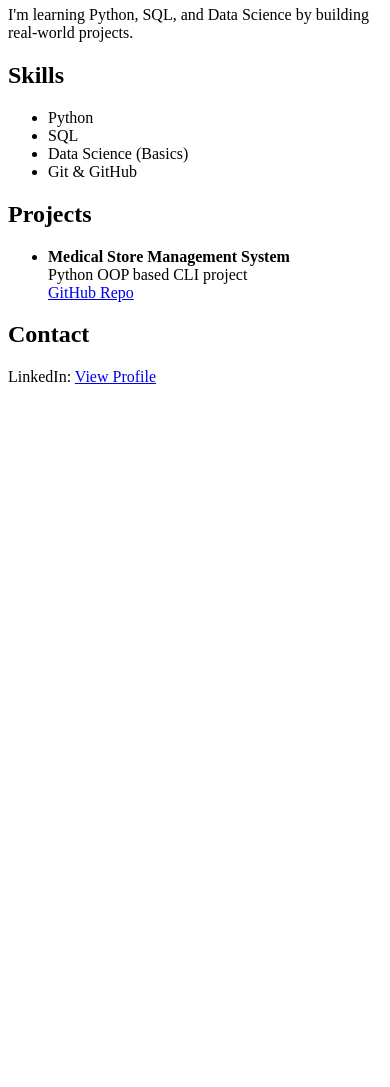
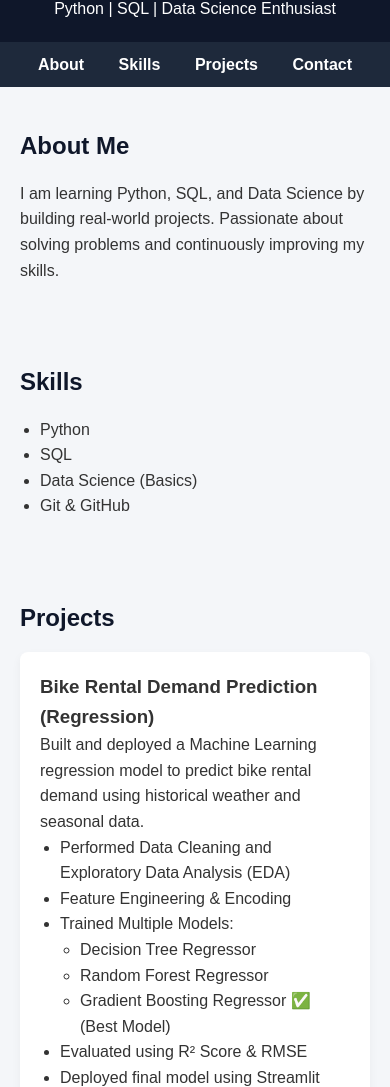
Before and after one commit to Santhu021/Santhu021.github.io, a plain HTML site: page index.html in a window 390 px wide. Shown: the part 75-1162 px from the top of the page. Before the commit the page ends 844 px from the top, so only its background shows below. Drawn offline with Linux system fonts and the light colour scheme.

Commit message:
style: improve UI styling and add navigation section in index.html
- Added responsive navigation bar
- Improved overall layout and spacing
- Updated project section styling
- Enhanced visual presentation of portfolio

```diff
--- a/index.html
+++ b/index.html
@@ -1,14 +1,117 @@
 <!DOCTYPE html>
-<html>
+<html lang="en">
 <head>
+    <meta charset="UTF-8">
     <title>Santhosh | Portfolio</title>
+    <meta name="viewport" content="width=device-width, initial-scale=1.0">
+
+    <style>
+        * {
+            margin: 0;
+            padding: 0;
+            box-sizing: border-box;
+            font-family: Arial, sans-serif;
+        }
+
+        body {
+            background-color: #f4f6f9;
+            color: #333;
+            line-height: 1.6;
+        }
+
+        header {
+            background: #0f172a;
+            color: white;
+            padding: 20px 0;
+            text-align: center;
+        }
+
+        nav {
+            background: #1e293b;
+            text-align: center;
+            padding: 10px 0;
+        }
+
+        nav a {
+            color: white;
+            text-decoration: none;
+            margin: 0 15px;
+            font-weight: bold;
+        }
+
+        nav a:hover {
+            color: #38bdf8;
+        }
+
+        section {
+            padding: 40px 20px;
+            max-width: 900px;
+            margin: auto;
+        }
+
+        h2 {
+            margin-bottom: 15px;
+            color: #0f172a;
+        }
+
+        ul {
+            margin-left: 20px;
+        }
+
+        .card {
+            background: white;
+            padding: 20px;
+            margin-top: 15px;
+            border-radius: 8px;
+            box-shadow: 0 4px 10px rgba(0,0,0,0.05);
+        }
+
+        footer {
+            text-align: center;
+            padding: 20px;
+            background: #0f172a;
+            color: white;
+            margin-top: 40px;
+        }
+
+        a.button {
+            display: inline-block;
+            padding: 8px 14px;
+            background: #2563eb;
+            color: white;
+            border-radius: 5px;
+            text-decoration: none;
+            margin-top: 10px;
+        }
+
+        a.button:hover {
+            background: #1d4ed8;
+        }
+    </style>
 </head>
 <body>
+
+<header>
     <h1>Hi, I'm Santhosh 👋</h1>
+    <p>Python | SQL | Data Science Enthusiast</p>
+</header>
+
+<nav>
+    <a href="#about">About</a>
+    <a href="#skills">Skills</a>
+    <a href="#projects">Projects</a>
+    <a href="#contact">Contact</a>
+</nav>
+
+<section id="about">
+    <h2>About Me</h2>
     <p>
-        I'm learning Python, SQL, and Data Science by building real-world projects.
+        I am learning Python, SQL, and Data Science by building real-world projects.
+        Passionate about solving problems and continuously improving my skills.
     </p>
+</section>
 
+<section id="skills">
     <h2>Skills</h2>
     <ul>
         <li>Python</li>
@@ -16,24 +119,53 @@
         <li>Data Science (Basics)</li>
         <li>Git & GitHub</li>
     </ul>
+</section>
 
+<section id="projects">
     <h2>Projects</h2>
-    <ul>
-        <li>
-            <strong>Medical Store Management System</strong><br>
-            Python OOP based CLI project<br>
-            <a href="https://github.com/your-username/medical-store-management">
-                GitHub Repo
-            </a>
-        </li>
-    </ul>
 
+    <div class="card">
+        <h3>Bike Rental Demand Prediction (Regression)</h3>
+
+        <p>
+            Built and deployed a Machine Learning regression model to predict bike rental demand
+            using historical weather and seasonal data.
+        </p>
+
+        <ul>
+            <li>Performed Data Cleaning and Exploratory Data Analysis (EDA)</li>
+            <li>Feature Engineering & Encoding</li>
+            <li>Trained Multiple Models:
+                <ul>
+                    <li>Decision Tree Regressor</li>
+                    <li>Random Forest Regressor</li>
+                    <li>Gradient Boosting Regressor ✅ (Best Model)</li>
+                </ul>
+            </li>
+            <li>Evaluated using R² Score & RMSE</li>
+            <li>Deployed final model using Streamlit</li>
+        </ul>
+
+        <a class="button" href="YOUR_GITHUB_REPO_LINK" target="_blank">
+            View GitHub Repo
+        </a>
+
+        <a class="button" href="YOUR_STREAMLIT_LINK" target="_blank">
+            Live Demo
+        </a>
+
+    </div>
+</section>
+
+
+<section id="contact">
     <h2>Contact</h2>
-    <p>
-        LinkedIn:
-        <a href="https://www.linkedin.com/in/santhosh-kumar-h-n-43bab0204/">
-            View Profile
-        </a>
-    </p>
+    <p>LinkedIn: <a href="#" target="_blank">View Profile</a></p>
+</section>
+
+<footer>
+    © 2026 Santhosh | Built with ❤️ using GitHub Pages
+</footer>
+
 </body>
 </html>
```
